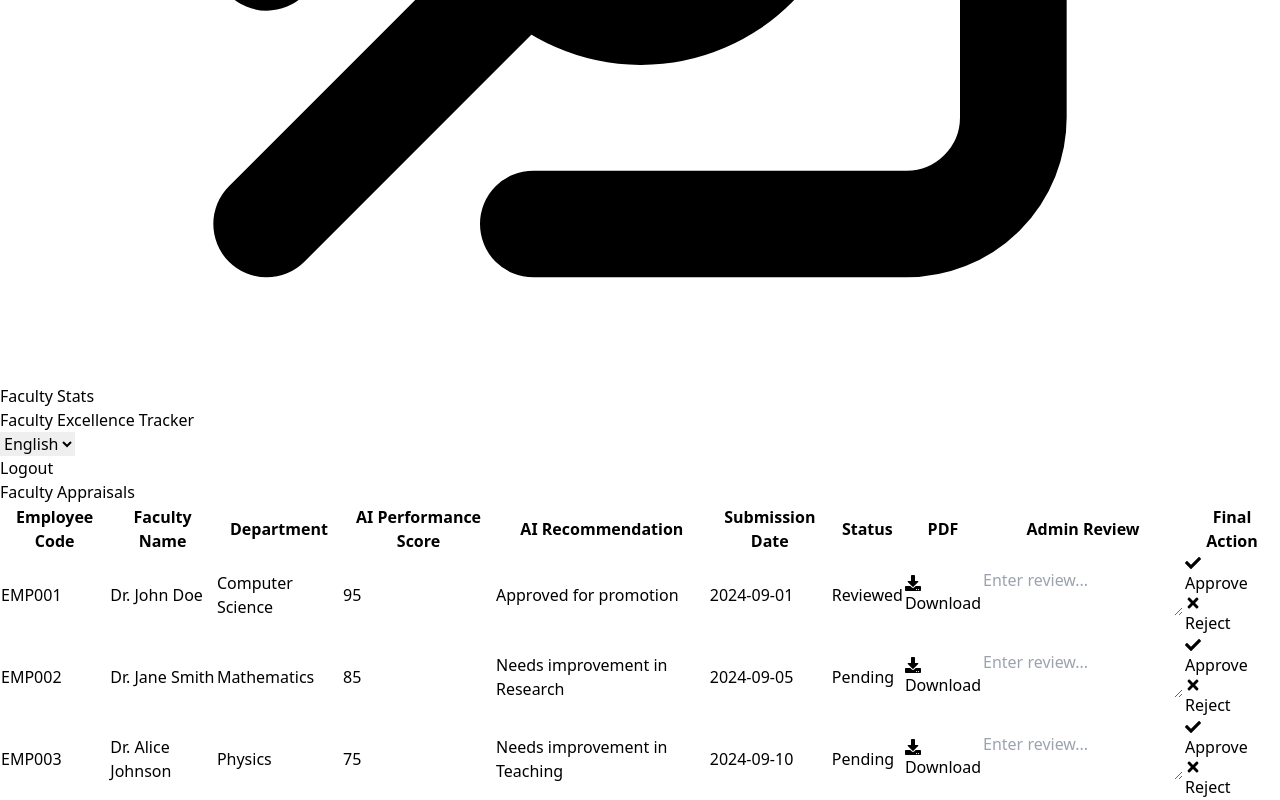
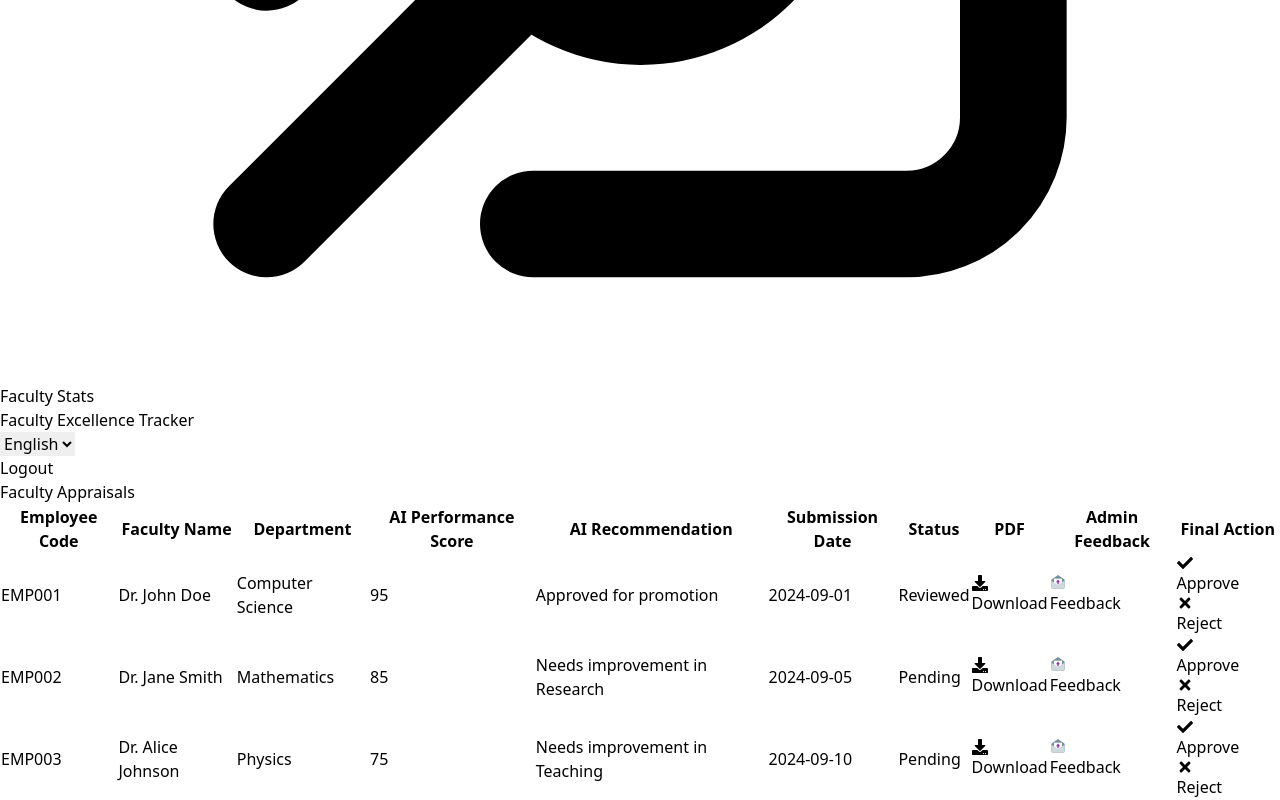
Before and after one commit to Subrat29/FacultyExcellenceTracker, a React (Vite) app: page /admin-dashboard/appraisals in a window 1280 px wide. Shown: the part 3528-4328 px from the top of the page. Built offline with nearby package versions, Linux system fonts and the light colour scheme.

Commit message:
Added popup modal for detailed review

```diff
--- a/src/components/Admin/AppraisalList.jsx
+++ b/src/components/Admin/AppraisalList.jsx
@@ -2,8 +2,14 @@ import React, { useMemo, useState } from 'react';
 import { useTable, useSortBy } from 'react-table';
 import { FaDownload, FaCheck, FaTimes } from 'react-icons/fa';
 import { Link } from 'react-router-dom';
+import { FcFeedback } from 'react-icons/fc';
 
 const AppraisalList = () => {
+
+  const [modalOpen, setModalOpen] = useState(false);
+  const [currentReview, setCurrentReview] = useState('');
+  const [currentEmployee, setCurrentEmployee] = useState(null);
+
   const data = useMemo(
     () => [
       {
@@ -101,15 +107,16 @@ const AppraisalList = () => {
         ),
       },
       {
-        Header: 'Admin Review',
-        accessor: 'adminReview',
+        Header: 'Admin Feedback',
+        accessor: 'adminFeedback',
         Cell: ({ row }) => (
-          <textarea
-            value={reviews[row.original.employeeCode] || ''}
-            placeholder="Enter review..."
-            className="border rounded p-2 w-full bg-gray-50"
-            onChange={(e) => handleReviewChange(row.original.employeeCode, e.target.value)}
-          />
+          <button
+            onClick={() => openModal(row.original)}
+            className="bg-blue-500 text-white px-2 py-1 rounded hover:bg-blue-600 flex items-center space-x-1 transition-all"
+          >
+            <FcFeedback className="h-6 w-6" />
+            <span>Feedback</span>
+          </button>
         ),
       },
       {
@@ -137,6 +144,24 @@ const AppraisalList = () => {
     ],
     []
   );
+
+  const openModal = (employee)=>{
+    setCurrentEmployee(employee);
+    setCurrentReview(employee.adminReview || '')
+    setModalOpen(true)
+  }
+
+  const closeModal = ()=>{
+    setModalOpen(false);
+    setCurrentEmployee(null);
+    setCurrentReview('');
+  }
+
+  const saveReview = () => {
+    alert(`Review for ${currentEmployee.facultyName}: ${currentReview}`);
+    // Update the review logic (e.g., send to backend)
+    closeModal();
+  };
 
   const handleFinalAction = (employeeCode, action) => {
     alert(`Employee ${employeeCode} has been ${action}.`);
@@ -200,6 +225,33 @@ const AppraisalList = () => {
           </tbody>
         </table>
       </div>
+
+      {modalOpen && (
+        <div className="fixed inset-0 bg-gray-800 bg-opacity-75 flex items-center justify-center">
+          <div className="bg-white p-6 rounded-lg shadow-lg w-1/3">
+            <h3 className="text-xl font-bold mb-4">Admin Review for {currentEmployee?.facultyName}</h3>
+            <textarea
+              value={currentReview}
+              onChange={(e) => setCurrentReview(e.target.value)}
+              className="w-full h-32 border rounded p-2"
+            />
+            <div className="flex justify-end mt-4 space-x-2">
+              <button
+                onClick={closeModal}
+                className="bg-gray-500 text-white px-4 py-2 rounded hover:bg-gray-600"
+              >
+                Cancel
+              </button>
+              <button
+                onClick={saveReview}
+                className="bg-blue-500 text-white px-4 py-2 rounded hover:bg-blue-600"
+              >
+                Save
+              </button>
+            </div>
+          </div>
+        </div>
+      )}
     </div>
   );
 };
```
